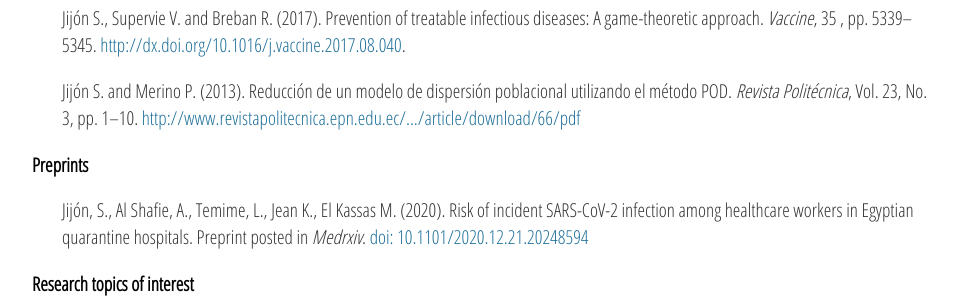
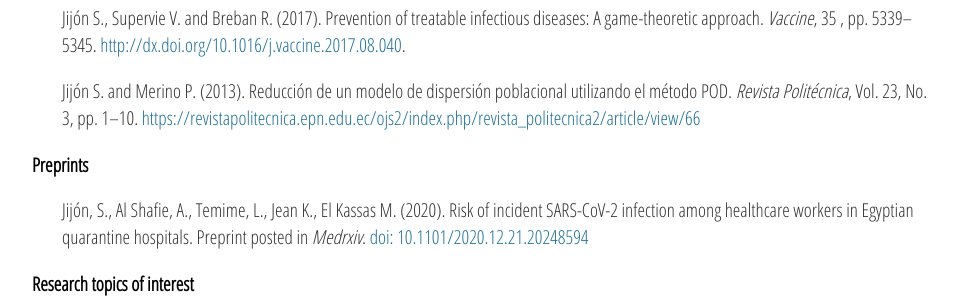
Before and after one commit to sjijon/sjijon.github.io, a Jekyll site: the page built from research.html, in a window 1280 px wide. Shown: the part 319-619 px from the top of the page, without its empty margins (160-1119 px from the left). Built offline with Jekyll 4.4.1, drawn with Linux system fonts in a browser that asks for light colours; nearby versions of some CDN libraries; some of the changed lines change nothing that is shown.

Commit message:
Update links

```diff
--- a/research.html
+++ b/research.html
@@ -5,9 +5,20 @@
 <div class="blurb">
 	<h2>Research</h2>
 	<h3>Research articles</h3>
-	<p style="padding-left:30px;">Jijón, S., Molina, J.-M., Costagliola, D., Supervie, V., and Breban, R. (2021). Can HIV epidemics among men who have sex with men in high-income countries be eliminated through voluntary participation to PrEP rollouts?. Published ahead of print, <em>AIDS</em>: July 01, 2021 - Volume - Issue - <a href="https://journals.lww.com/aidsonline/Abstract/9000/Can_HIV_epidemics_among_men_who_have_sex_with_men.96354.aspx" target="_blank">doi: 10.1097/QAD.0000000000003012</a>.</p>
-	<p style="padding-left:30px;">Jijón S., Supervie V. and Breban R. (2017). Prevention of treatable infectious diseases: A game-theoretic approach. <em>Vaccine</em>, 35 , pp. 5339–5345. <a href="https://www.sciencedirect.com/science/article/pii/S0264410X17311283" target="_blank">http://dx.doi.org/10.1016/j.vaccine.2017.08.040</a>.
-	<p style="padding-left:30px;">Jijón S. and Merino P. (2013). Reducción de un modelo de dispersión poblacional utilizando el método POD. <em>Revista Politécnica</em>, Vol. 23, No. 3, pp. 1–10. <a href="http://www.revistapolitecnica.epn.edu.ec/ojs2/index.php/revista_politecnica2/article/download/66/pdf">http://www.revistapolitecnica.epn.edu.ec/.../article/download/66/pdf</a></p>
+	<p style="padding-left:30px;">Jijón, S., Molina, J.-M., Costagliola, D., Supervie, V.,
+		and Breban, R. (2021). Can HIV epidemics among men who have sex with men in
+		high-income countries be eliminated through voluntary participation to PrEP
+		rollouts?. Published ahead of print, <em>AIDS</em>: July 01, 2021 -
+		Volume - Issue - <a href="https://journals.lww.com/aidsonline/Abstract/2021/11150/Can_HIV_epidemics_among_MSM_be_eliminated_through.12.aspx" target="_blank">
+			doi: 10.1097/QAD.0000000000003012</a>.</p>
+	<p style="padding-left:30px;">Jijón S., Supervie V. and Breban R. (2017).
+		Prevention of treatable infectious diseases: A game-theoretic approach.
+		<em>Vaccine</em>, 35 , pp. 5339–5345.
+		<a href="https://www.sciencedirect.com/science/article/pii/S0264410X17311283" target="_blank">http://dx.doi.org/10.1016/j.vaccine.2017.08.040</a>.
+	<p style="padding-left:30px;">Jijón S. and Merino P. (2013). Reducción de un
+		modelo de dispersión poblacional utilizando el método POD.
+		<em>Revista Politécnica</em>, Vol. 23, No. 3, pp. 1–10.
+		<a href="https://revistapolitecnica.epn.edu.ec/ojs2/index.php/revista_politecnica2/article/view/66">https://revistapolitecnica.epn.edu.ec/ojs2/index.php/revista_politecnica2/article/view/66</a></p>
 
 	<h3>Preprints</h3>
 	<p style="padding-left:30px;">Jijón, S., Al Shafie, A., Temime, L., Jean K., El Kassas M. (2020). Risk of incident SARS-CoV-2 infection among healthcare workers in Egyptian quarantine hospitals. Preprint posted in <em>Medrxiv</em>. <a href="https://doi.org/10.1101/2020.12.21.20248594" target="_blank">doi: 10.1101/2020.12.21.20248594</a></p>
@@ -36,7 +47,11 @@
 
 	<h3> Dissertations</h3>
 	<p style="padding-left:30px;">
-		<strong>2021</strong> <em>Prevention of infectious diseases in the context of efficient treatment: a game-theoretic approach</em>. PhD thesis, Sorbonne Université. Manuscript available at <a href="https://theses.fr/s267442" target= "_blank">https://theses.fr/s267442</a>. Thesis defended on July 2021 [<a href="https://github.com/sjijon/sjijon.github.io/raw/master/documents/DiaposSoutenanceThese_Handout.pdf" target= "_blank">Download defense slides</a>].
+		<strong>2021</strong> <em>Prevention of infectious diseases in the context
+			of efficient treatment: a game-theoretic approach</em>. PhD thesis,
+			Sorbonne Université. Manuscript available at
+			<a href="https://theses.fr/s267442" target= "_blank">https://theses.fr/s267442</a>.
+			Thesis defended on July 2021 [<a href="https://github.com/sjijon/sjijon.github.io/raw/master/documents/DiaposSoutenanceThese_Handout.pdf" target= "_blank">Download defense slides</a>].
 	</p>
 	<p style="padding-left:30px;">
 		<strong>2015</strong> <em>Modeling the impact of pre-exposure prophylaxis in HIV incidence among
```
